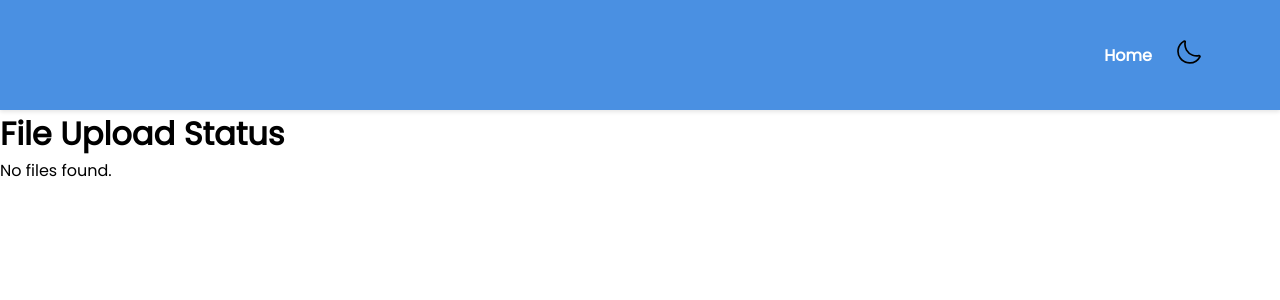
After one commit to VyyKa/FPT_IAM302_Project, a Flask app: page /status in a window 1280 px wide. The commit adds this page. Shown: the top 300 px of the page. Run offline with Flask 3, Linux system fonts and the light colour scheme.

Commit message:
Add status page

```diff
--- a/web/app/models.py
+++ b/web/app/models.py
@@ -7,6 +7,7 @@ class User(db.Model):
     username = db.Column(db.String(50), unique=True, nullable=False)
     email = db.Column(db.String(100), unique=True, nullable=False)
     password = db.Column(db.String(100), nullable=False)
+    is_admin = db.Column(db.Boolean, default=False)
 
 class UploadedFile(db.Model):
     __tablename__ = 'uploaded_files'
--- a/web/app/routes/auth.py
+++ b/web/app/routes/auth.py
@@ -20,12 +20,17 @@ def signin():
     user = User.query.filter_by(username=username).first()
     if user and check_password_hash(user.password, password):
         session['user_id'] = user.id  # Store the user's ID in the session
+
+        # Check if user is admin and set session variable
+        session['is_admin'] = user.is_admin  # This will be True or False based on the user's status
+
         access_token = create_access_token(identity=user.id)
         refresh_token = create_refresh_token(identity=user.id)
         return jsonify(response_dict('success', 'Login successful', {
             'access_token': access_token,
             'refresh_token': refresh_token
         })), 200
+
     return jsonify(response_dict('error', 'Invalid username or password', {})), 401
 
 @auth_bp.route('/signup', methods=['POST'])
--- a/web/app/routes/frontend.py
+++ b/web/app/routes/frontend.py
@@ -1,6 +1,7 @@
 # app/routes/frontend.py
 
 from flask import Blueprint, render_template, session
+from ..models import UploadedFile, User
 
 frontend_bp = Blueprint('frontend', __name__, template_folder='../../templates')
 
@@ -20,3 +21,19 @@ def signup():
 @frontend_bp.route('/upload')
 def upload():
     return render_template('upload.html')
+
+@frontend_bp.route('/status')
+def status():
+    user_id = session.get('user_id')  # Get user_id from session
+    is_admin = session.get('is_admin', False)  # Check if user is admin
+
+    if is_admin:
+        # Admin user: get all files
+        all_files = UploadedFile.query.all()
+    elif user_id:
+        # Regular user: get only their files
+        all_files = UploadedFile.query.filter_by(user_id=user_id).all()
+    else:
+        all_files = []  # No user logged in
+
+    return render_template('status.html', files=all_files)
--- a/web/config.py
+++ b/web/config.py
@@ -7,6 +7,7 @@ class Config:
     JWT_SECRET_KEY = os.getenv('JWT_SECRET_KEY', 'logn2')
     UPLOAD_FOLDER = os.path.join(os.getcwd(), 'uploads')
     MAX_CONTENT_LENGTH = 300 * 1024 * 1024  # 300MB max file size
+    ADMIN_USERS = ['admin', 'administrator']
 
     # Cuckoo API URL
     CUCKOO_API_URL = os.getenv('CUCKOO_API_URL', 'http://localhost:8000')
--- /dev/null
+++ b/web/templates/status.html
@@ -0,0 +1,78 @@
+<!DOCTYPE html>
+<html lang="en">
+
+<head>
+    <meta charset="UTF-8">
+    <meta name="viewport" content="width=device-width, initial-scale=1.0">
+    <title>File Status</title>
+    <link rel="stylesheet" href="{{ url_for('static', filename='css/styles.css') }}">
+</head>
+
+<body>
+    <header>
+        <div class="container">
+            <nav>
+                <ul class="nav-left">
+                    <!-- Navigation items -->
+                </ul>
+                <ul class="nav-right">
+                    <li><a href="{{ url_for('frontend.index') }}">Home</a></li>
+                    <li class="theme-switch-wrapper">
+                        <button id="dark-mode-toggle" aria-label="Switch to dark mode">
+                            <img src="{{ url_for('static', filename='images/moon-icon.svg') }}" alt="Moon Icon" id="theme-icon">
+                        </button>
+                    </li>
+                </ul>
+            </nav>
+        </div>
+    </header>
+
+    <main>
+        <h1>File Upload Status</h1>
+        {% if files %}
+            <table border="1">
+                <thead>
+                    <tr>
+                        {% if session.get('is_admin') %}
+                            <th>ID</th>
+                            <th>Filename</th>
+                            <th>Status</th>
+                            <th>Filepath</th>
+                            <th>Timestamp</th>
+                            <th>User</th>
+                        {% else %}
+                            <th>Filename</th>
+                            <th>Status</th>
+                            <th>Timestamp</th>
+                        {% endif %}
+                    </tr>
+                </thead>
+                <tbody>
+                    {% for file in files %}
+                    <tr>
+                        {% if session.get('is_admin') %}
+                            <td>{{ file.id }}</td>
+                            <td>{{ file.filename }}</td>
+                            <td>{{ file.status }}</td>
+                            <td>{{ file.filepath }}</td>
+                            <td>{{ file.timestamp }}</td>
+                            <td>{{ file.user.username if file.user else 'Unauthenticated' }}</td>
+                        {% else %}
+                            <td>{{ file.filename }}</td>
+                            <td>{{ file.status }}</td>
+                            <td>{{ file.timestamp }}</td>
+                        {% endif %}
+                    </tr>
+                    {% endfor %}
+                </tbody>
+            </table>
+        {% else %}
+            <p>No files found.</p>
+        {% endif %}
+    </main>
+
+    <!-- JavaScript for theme toggle -->
+    <script src="{{ url_for('static', filename='js/themeToggle.js') }}"></script>
+</body>
+
+</html>
```
Also changed, not shown: web/app/routes/upload.py (+9 -5 lines), web/app/static/css/styles.css (+55 -0 lines), web/templates/upload.html (+15 -5 lines).
